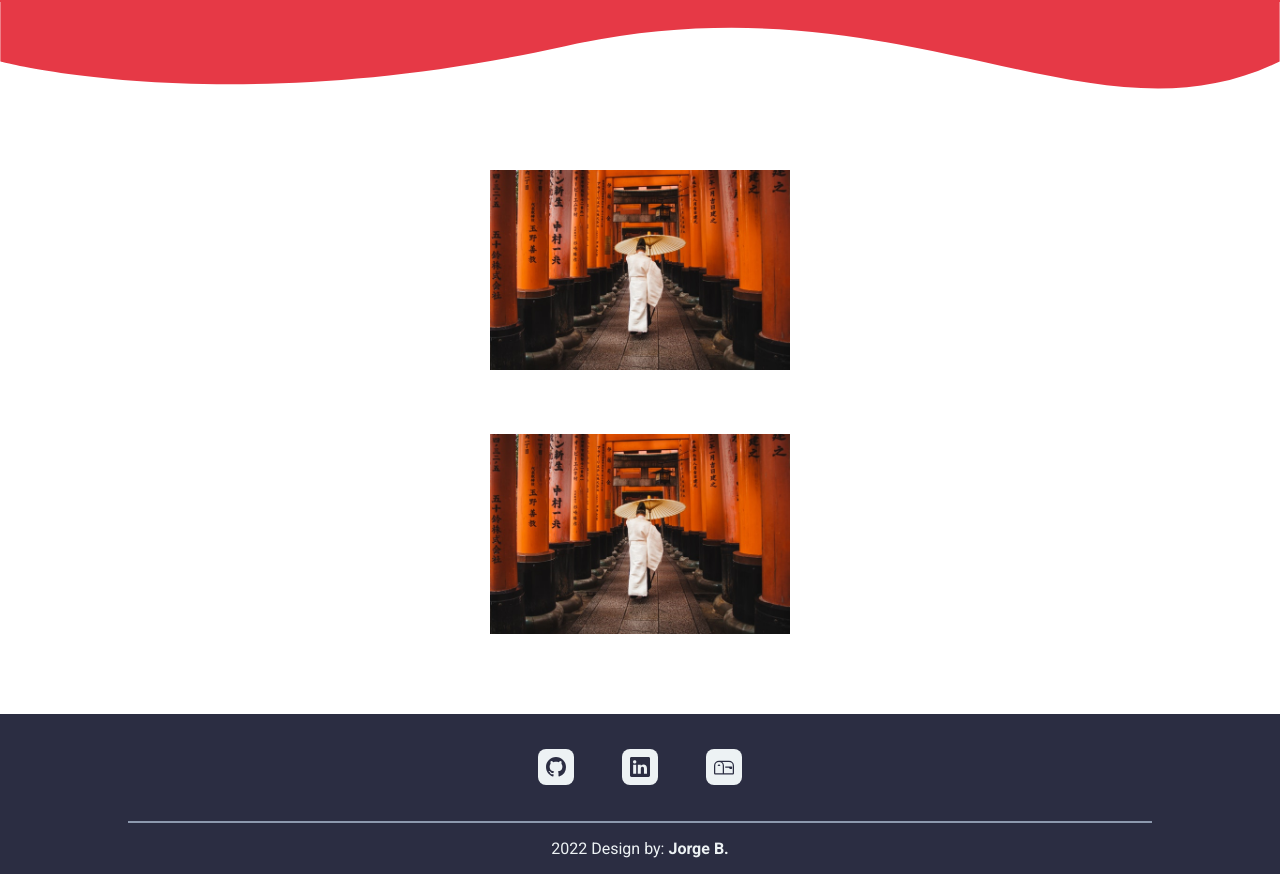
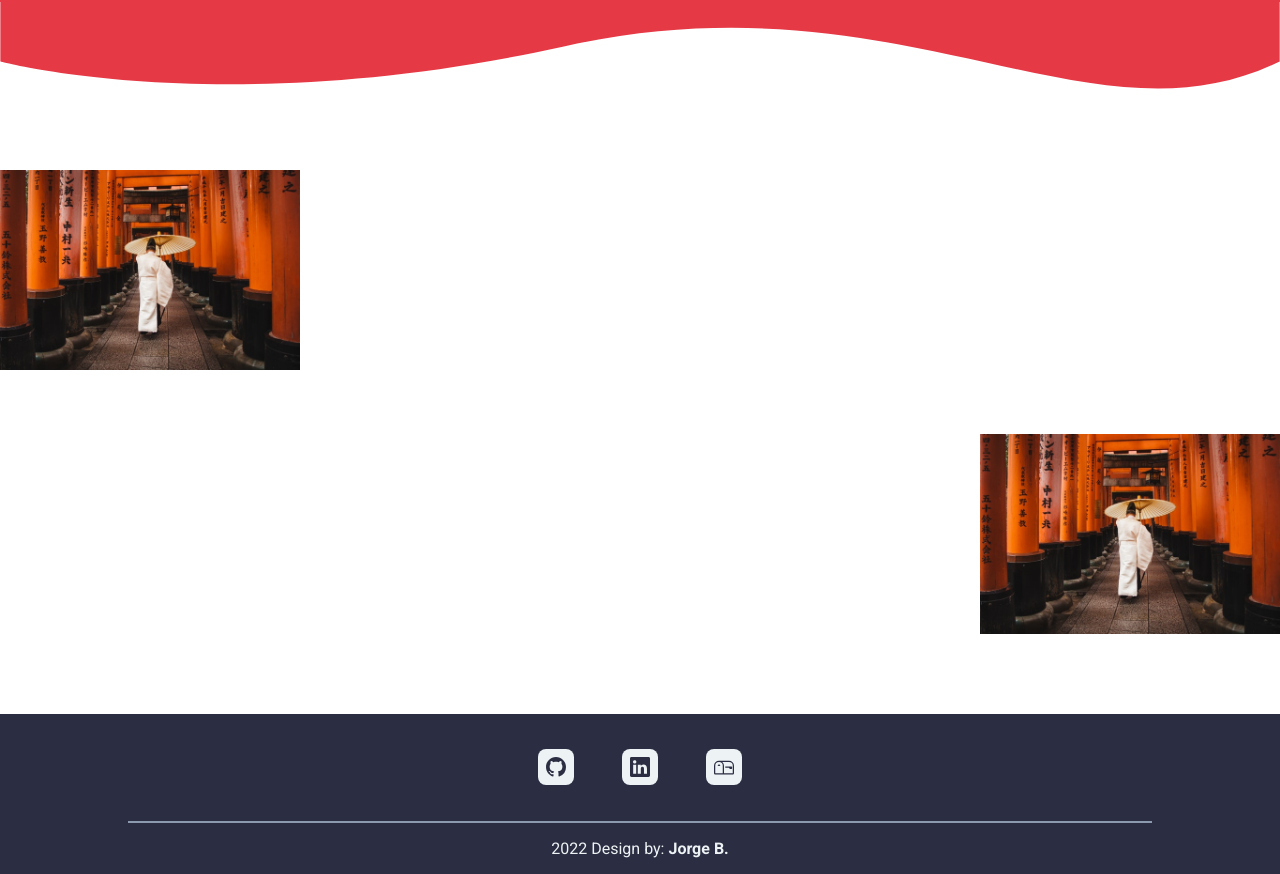
Before and after one commit to jorgebef/kanjistudy-client, a React (Create React App) app: page / in a window 1280 px wide. Shown: the part 1229-2103 px from the top of the page. Built offline with nearby package versions, Linux system fonts and the light colour scheme; a web font is replaced by a local one.

Commit message:
update the appear on scroll (AOS) component to clean up

```diff
--- a/src/components/common/AOSImage.style.ts
+++ b/src/components/common/AOSImage.style.ts
@@ -1,35 +1,47 @@
 import styled from 'styled-components'
 
-export const AOSopacity = styled.div`
+export const AOSbase = styled.div`
+  position: relative;
   display: flex;
+  flex-direction: row;
+  gap: 2rem;
   opacity: 0;
-  -webkit-transition: all ${p => p.theme.transition};
-  transition: all ${p => p.theme.transition};
-  &.appear {
-    opacity: 1;
+  width: 100%;
+  box-sizing: border-box;
+  -webkit-transition: all ${p => p.theme.transitionL};
+  transition: all ${p => p.theme.transitionL};
+
+  @media (max-width: ${p => p.theme.mediaMd}) {
+    flex-direction: column;
   }
 `
 
-export const AOStranslateR = styled.div`
-  display: flex;
-  opacity: 0;
-  position: relative;
+export const AOStranslateR = styled(AOSbase)`
   right: -20rem;
-  -webkit-transition: all ${p => p.theme.transitionL};
-  transition: all ${p => p.theme.transitionL};
+  align-items: center;
+  justify-content: flex-start;
+
+  @media (max-width: ${p => p.theme.mediaMd}) {
+    align-items: flex-start;
+    justify-content: center;
+  }
+
   &.appear {
     opacity: 1;
     right: 0;
   }
 `
 
-export const AOStranslateL = styled.div`
-  display: flex;
-  opacity: 0;
-  position: relative;
+export const AOStranslateL = styled(AOSbase)`
   left: -20rem;
-  -webkit-transition: all ${p => p.theme.transitionL};
-  transition: all ${p => p.theme.transitionL};
+  align-items: center;
+  justify-content: flex-end;
+
+  @media (max-width: ${p => p.theme.mediaMd}) {
+    align-items: flex-end;
+    justify-content: center;
+  }
+
   &.appear {
     opacity: 1;
     left: 0;
```
